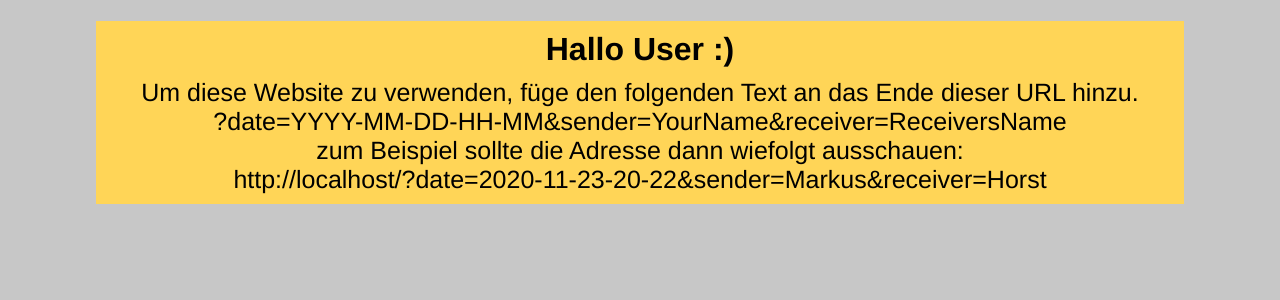
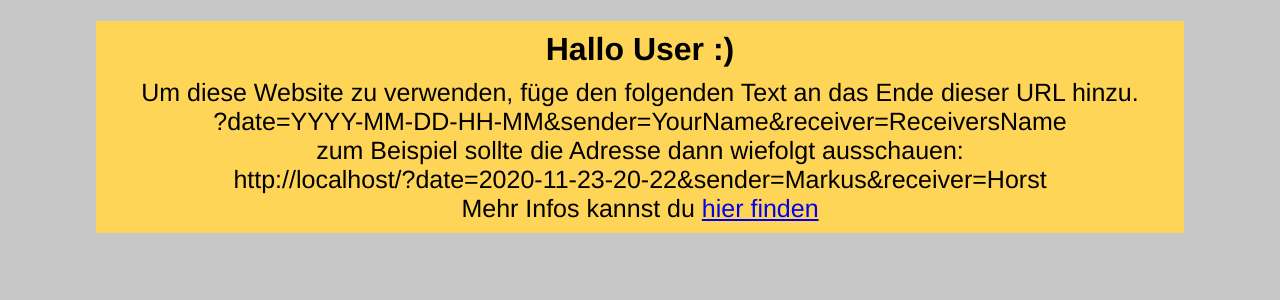
Before and after one commit to kurzschlussidi/reminder, a Flask app: page / in a window 1280 px wide. Shown: the top 300 px of the page. Run offline with Flask 2, Linux system fonts and the light colour scheme.

Commit message:
tutorial-page

```diff
--- a/templates/tutorial.html
+++ b/templates/tutorial.html
@@ -11,6 +11,8 @@
         Um diese Website zu verwenden, füge den folgenden Text an das Ende dieser URL hinzu. <br/>
         ?date=YYYY-MM-DD-HH-MM&sender=YourName&receiver=ReceiversName <br/>
         zum Beispiel sollte die Adresse dann wiefolgt ausschauen: <br/>
-        {{ url }}?date=2020-11-23-20-22&sender=Markus&receiver=Horst
+        {{ url }}?date=2020-11-23-20-22&sender=Markus&receiver=Horst <br/>
+        Mehr Infos kannst du <a href="https://github.com/kurzschlussidi/reminder">hier finden</a>
+
     </div>
 </div>
```
